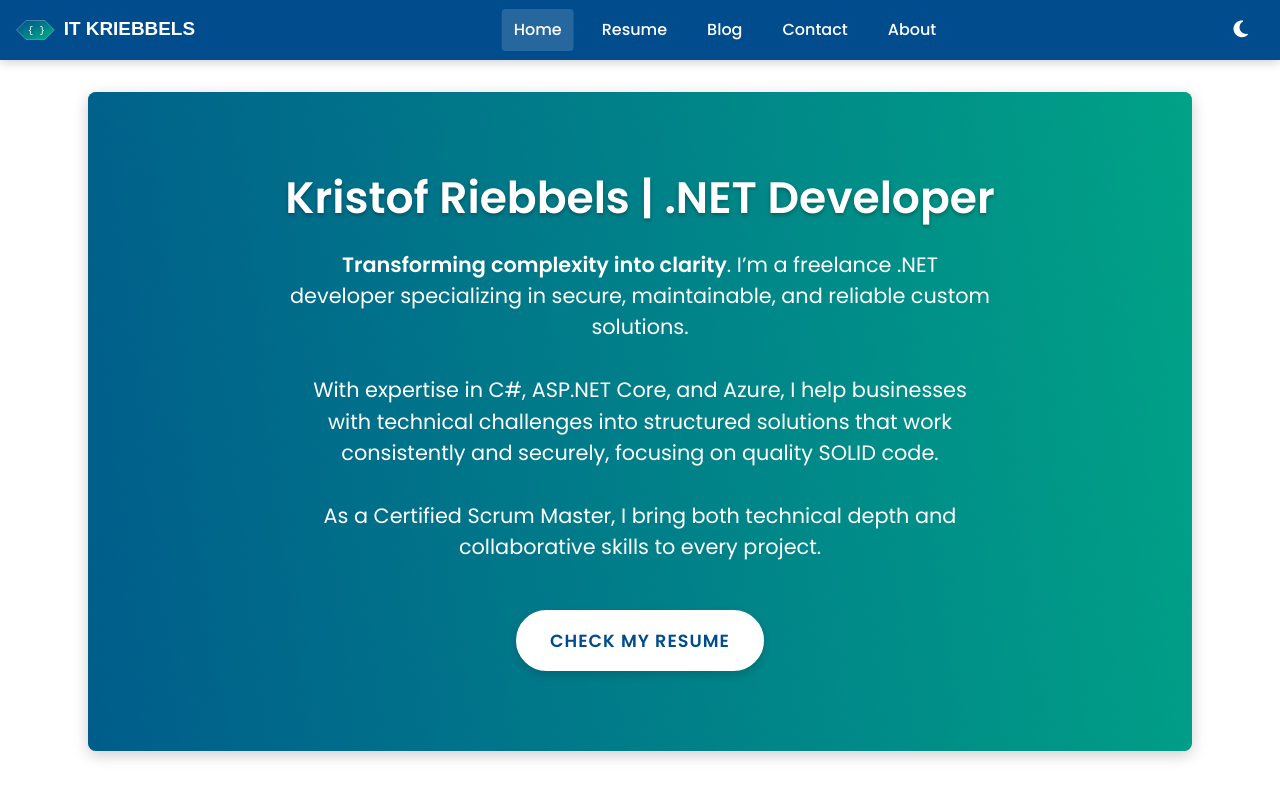
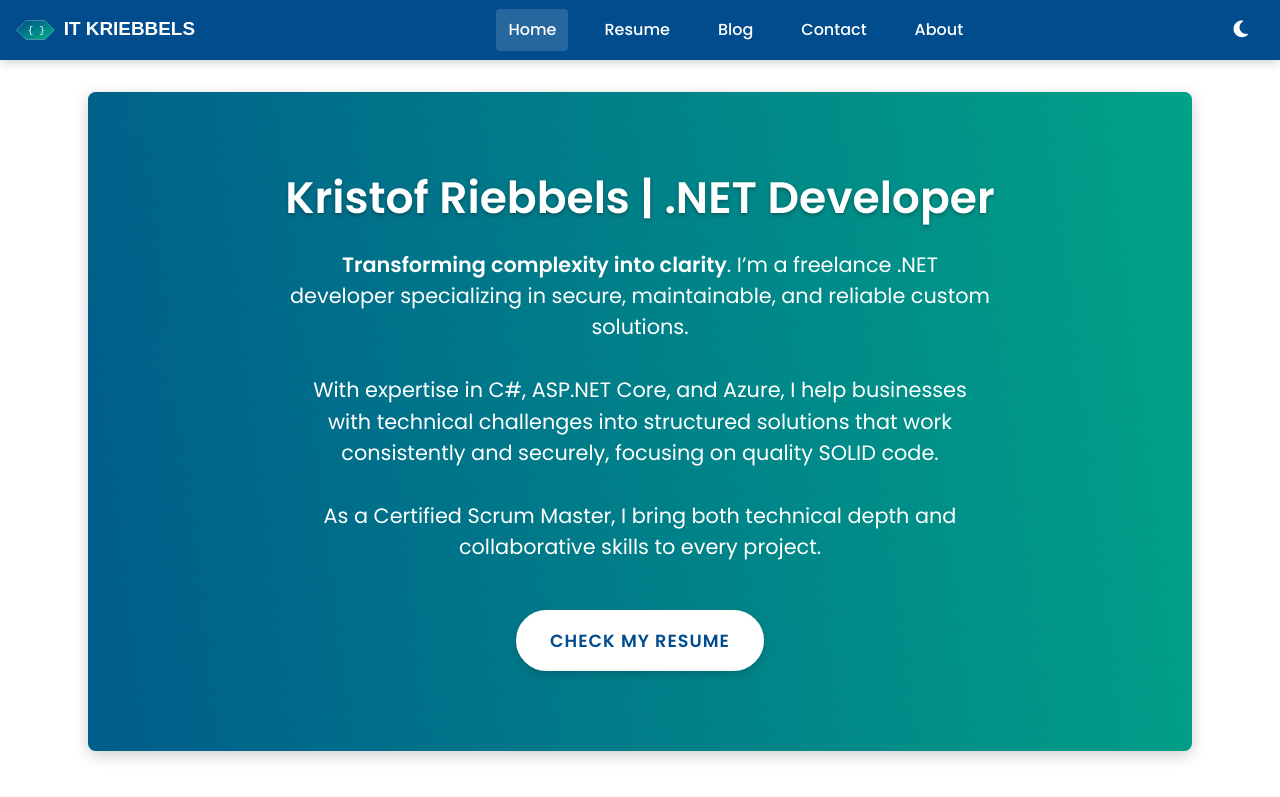
Before and after one commit to kriebb/kriebb.github.io, a Jekyll site: the page built from index.md, in a window 1280 px wide and 900 px high. Shown: the top 797 px of the window. Built offline with Jekyll 4.4.1, drawn with Linux system fonts in a browser that asks for light colours; nearby versions of some CDN libraries; our own code applies the rules of GitHub Pages for plain Markdown files.

Commit message:
trying to fix the jumping of the header

```diff
--- a/_includes/head.html
+++ b/_includes/head.html
@@ -2,42 +2,59 @@
 <meta name="viewport" content="width=device-width, initial-scale=1.0">
 <meta http-equiv="X-UA-Compatible" content="ie=edge">
 
-<!-- Critical CSS for immediate rendering -->
-{% include critical-css.html %}
+<!-- Prevent FOUC with immediate style application -->
+<style>
+  /* Force initial header styles to prevent flicker */
+  header {
+    background-color: #004c8c !important; /* Light mode header */
+    transition: none !important;
+  }
 
-<!-- Dark Mode Flash Prevention - Must be at the top of head -->
+  /* Specific dark mode overrides applied immediately */
+  .dark-mode {
+    background-color: #1e1e1e;
+    color: #e0e0e0;
+  }
+
+  .dark-mode header {
+    background-color: #1a1a1a !important;
+  }
+
+  /* Prevent logo flickering */
+  .logo-full, .logo-mini {
+    transition: none !important;
+  }
+
+  /* Hide all transitions during load */
+  .navbar, .nav-links, .nav-links a {
+    transition: none !important;
+  }
+</style>
+
+<!-- Dark Mode Flash Prevention -->
 <script>
-  // Immediately apply saved theme to prevent flash
   (function() {
-    document.documentElement.classList.add('no-transitions');
-    document.body?.classList.add('no-transitions');
-
-    var html = document.documentElement;
+    // Apply theme immediately before any rendering
     var savedTheme = localStorage.getItem('theme');
-
-    // Apply theme immediately
     if (savedTheme === 'dark') {
-      html.classList.add('dark-mode');
-      if (document.body) document.body.classList.add('dark-mode');
-    } else if (savedTheme === 'light') {
-      html.classList.remove('dark-mode');
-      if (document.body) document.body.classList.remove('dark-mode');
-    } else {
-      // Check system preference if no saved preference
-      var prefersDark = window.matchMedia('(prefers-color-scheme: dark)').matches;
-      if (prefersDark) {
-        html.classList.add('dark-mode');
-        if (document.body) document.body.classList.add('dark-mode');
-      }
+      document.documentElement.classList.add('dark-mode');
+    } else if (!savedTheme && window.matchMedia('(prefers-color-scheme: dark)').matches) {
+      document.documentElement.classList.add('dark-mode');
     }
 
-    // Remove the no-transitions class after initial render
-    setTimeout(function() {
-      document.documentElement.classList.remove('no-transitions');
-      document.body?.classList.remove('no-transitions');
-    }, 300);
+    // Re-enable transitions after page loads
+    window.addEventListener('load', function() {
+      document.getElementById('enableTransitions').disabled = true;
+    });
   })();
 </script>
+
+<!-- Disable transitions during page load -->
+<style id="enableTransitions">
+  *, *::before, *::after {
+    transition: none !important;
+  }
+</style>
 
 <title>{% if page.title %}{{ page.title | escape }} - {{ site.title | escape }}{% else %}{{ site.title | escape }}{% endif %}</title>
 
@@ -45,51 +62,25 @@
 <meta name="description" content="{{ page.description | default: site.description | strip_html | normalize_whitespace | truncate: 160 | escape }}">
 <meta name="author" content="{{ site.author }}">
 
-<!-- Open Graph / Facebook -->
-<meta property="og:type" content="website">
-<meta property="og:url" content="{{ page.url | absolute_url }}">
-<meta property="og:title" content="{% if page.title %}{{ page.title | escape }} - {{ site.title | escape }}{% else %}{{ site.title | escape }}{% endif %}">
-<meta property="og:description" content="{{ page.description | default: site.description | strip_html | normalize_whitespace | truncate: 160 | escape }}">
-<meta property="og:image" content="{{ '/assets/og-image.jpg' | absolute_url }}">
-
-<!-- Twitter -->
-<meta name="twitter:card" content="summary_large_image">
-<meta name="twitter:url" content="{{ page.url | absolute_url }}">
-<meta name="twitter:title" content="{% if page.title %}{{ page.title | escape }} - {{ site.title | escape }}{% else %}{{ site.title | escape }}{% endif %}">
-<meta name="twitter:description" content="{{ page.description | default: site.description | strip_html | normalize_whitespace | truncate: 160 | escape }}">
-<meta name="twitter:image" content="{{ '/assets/og-image.jpg' | absolute_url }}">
-
-<!-- Canonical URL -->
-<link rel="canonical" href="{{ page.url | replace:'index.html','' | absolute_url }}">
+<!-- Main CSS -->
+<link rel="stylesheet" href="{{ '/assets/css/main.css' | relative_url }}?v={{ site.time | date: '%s' }}">
+<link rel="stylesheet" href="{{ '/assets/css/override.css' | relative_url }}?v={{ site.time | date: '%s' }}">
 
 <!-- Preconnect to Google Fonts -->
 <link rel="preconnect" href="https://fonts.gstatic.com" crossorigin>
 <link href="https://fonts.googleapis.com/css2?family=Poppins:wght@300;400;500;600&display=swap" rel="stylesheet">
 
-<!-- Main CSS - Deferred loading -->
-<link rel="stylesheet" href="{{ '/assets/css/main.css' | relative_url }}?v={{ site.time | date: '%s' }}" media="print" onload="this.media='all'">
-<noscript><link rel="stylesheet" href="{{ '/assets/css/main.css' | relative_url }}?v={{ site.time | date: '%s' }}"></noscript>
+<!-- External libraries -->
+<link rel="stylesheet" href="https://cdnjs.cloudflare.com/ajax/libs/font-awesome/6.5.1/css/all.min.css" integrity="sha512-DTOQO9RWCH3ppGqcWaEA1BIZOC6xxalwEsw9c2QQeAIftl+Vegovlnee1c9QX4TctnWMn13TZye+giMm8e2LwA==" crossorigin="anonymous" referrerpolicy="no-referrer" />
+<link rel="stylesheet" href="https://unpkg.com/aos@3.0.0-beta.6/dist/aos.css" />
+<link rel="stylesheet" href="https://unpkg.com/swiper@9.2.4/swiper-bundle.min.css" crossorigin="anonymous" />
 
-<!-- Override CSS -->
-<link rel="stylesheet" href="{{ '/assets/css/override.css' | relative_url }}?v={{ site.time | date: '%s' }}" media="print" onload="this.media='all'">
-<noscript><link rel="stylesheet" href="{{ '/assets/css/override.css' | relative_url }}?v={{ site.time | date: '%s' }}"></noscript>
-
-<!-- External libraries - Load after critical content -->
-<link rel="stylesheet" href="https://cdnjs.cloudflare.com/ajax/libs/font-awesome/6.5.1/css/all.min.css" integrity="sha512-DTOQO9RWCH3ppGqcWaEA1BIZOC6xxalwEsw9c2QQeAIftl+Vegovlnee1c9QX4TctnWMn13TZye+giMm8e2LwA==" crossorigin="anonymous" referrerpolicy="no-referrer" media="print" onload="this.media='all'">
-<noscript><link rel="stylesheet" href="https://cdnjs.cloudflare.com/ajax/libs/font-awesome/6.5.1/css/all.min.css"></noscript>
-
-<!-- Lazy load non-critical CSS -->
-<link rel="stylesheet" href="https://unpkg.com/aos@3.0.0-beta.6/dist/aos.css" media="print" onload="this.media='all'">
-<link rel="stylesheet" href="https://unpkg.com/swiper@9.2.4/swiper-bundle.min.css" crossorigin="anonymous" media="print" onload="this.media='all'">
-
-<!-- Preload important images -->
+<!-- Preload critical assets -->
 <link rel="preload" as="image" href="/assets/it-kriebbels-logo-full-light.svg">
 <link rel="preload" as="image" href="/assets/it-kriebbels-logo-full-dark.svg">
-<link rel="preload" as="image" href="/assets/it-kriebbels-logo-min.svg">
-<link rel="preload" as="image" href="/assets/it-kriebbels-logo-min-dark.svg">
 
 <!-- Favicons -->
-<link rel="icon" href="/assets/favicon-light.svg" media="(prefers-color-scheme: light)" type="image/svg">
-<link rel="icon" href="/assets/favicon-dark.svg" media="(prefers-color-scheme: dark)" type="image/svg">
+<link rel="icon" href="/assets/favicon-light.svg" media="(prefers-color-scheme: light)" type="image/svg" />
+<link rel="icon" href="/assets/favicon-dark.svg" media="(prefers-color-scheme: dark)" type="image/svg" />
 
 {% seo title=false %}
--- a/_sass/layout/_header.scss
+++ b/_sass/layout/_header.scss
@@ -1,4 +1,4 @@
-/* Header Styles */
+/* Header Styles - Simplified */
 header {
   background-color: var(--primary-color, #004c8c);
   position: fixed;
@@ -20,8 +20,7 @@
   margin: 0 auto;
   padding: 0 1.5rem;
   height: 60px;
-  max-width: 1200px; /* Constrain maximum width */
-  position: relative; /* Added for positioning context */
+  max-width: 1200px;
 }
 
 .nav-logo {
@@ -29,24 +28,20 @@
   align-items: center;
   height: 100%;
   padding: 0.5rem 0;
-
-  /* Fixed width to prevent logo from causing layout shifts */
-  width: 170px;
+  flex: 0 0 auto;
 }
 
-/* Navigation Links - Fixed positioning */
+/* Navigation Links - Standard flexbox approach */
 .nav-links {
   list-style: none;
   display: flex;
   margin: 0;
   padding: 0;
-  /* Center it in the navbar */
-  position: absolute;
-  left: 50%;
-  transform: translateX(-50%);
+  flex: 1 1 auto;
+  justify-content: center;
 
   li {
-    margin: 0 0.5rem;
+    margin: 0 0.75rem;
   }
 
   a {
@@ -56,11 +51,9 @@
     font-size: 1rem;
     padding: 0.5rem 0.75rem;
     border-radius: 4px;
-    transition: all 0.2s ease;
-    display: block; /* Fixed size */
+    display: block;
 
     &:hover {
-      color: var(--white);
       background-color: rgba(255, 255, 255, 0.1);
     }
 
@@ -70,49 +63,46 @@
   }
 }
 
-/* Navigation Toggle - HIDDEN BY DEFAULT on desktop */
+/* Navigation Toggle */
 .nav-toggle {
-  display: none; /* Hidden on desktop */
+  display: none;
   background: none;
   border: none;
   font-size: 1.5rem;
   color: var(--nav-text, white);
   cursor: pointer;
   padding: 0.5rem;
+  flex: 0 0 auto;
 }
 
-/* Theme toggle position */
+/* Theme toggle */
 .nav-actions {
-  margin-left: auto; /* Push to the right */
-  width: 50px; /* Fixed width */
-  display: flex;
-  justify-content: flex-end;
+  flex: 0 0 auto;
 }
 
-/* Dark mode adjustments */
-.dark-mode {
-  header {
-    background-color: #1a1a1a; /* Dark background in dark mode */
-  }
+/* Dark mode header */
+.dark-mode header {
+  background-color: #1a1a1a;
 }
 
 /* Mobile Navigation */
 @media (max-width: 768px) {
+  .navbar {
+    position: relative;
+  }
+
   .nav-toggle {
-    display: block; /* Only shown on mobile */
+    display: block;
     order: 1;
-    width: 40px; /* Fixed width */
   }
 
   .nav-logo {
     order: 2;
     margin: 0 auto;
-    width: auto; /* Auto width on mobile */
   }
 
   .nav-actions {
     order: 3;
-    width: 40px; /* Fixed width */
   }
 
   .nav-links {
@@ -120,32 +110,26 @@
     top: 60px;
     left: 0;
     width: 100%;
+    flex-direction: column;
+    background-color: var(--header-bg, var(--primary-color));
     display: none;
-    flex-direction: column;
-    transform: none; /* Reset the transform */
-    background-color: var(--header-bg, var(--primary-color));
-    box-shadow: 0 4px 6px rgba(0, 0, 0, 0.1);
-    padding: 0.5rem 0;
 
     li {
-      padding: 0;
+      margin: 0;
+      width: 100%;
       border-bottom: 1px solid rgba(255, 255, 255, 0.1);
-      width: 100%;
-      margin: 0;
 
       &:last-child {
         border-bottom: none;
       }
 
       a {
-        display: block;
         padding: 0.75rem 1.5rem;
         border-radius: 0;
       }
     }
   }
 
-  /* When nav is open, show the menu */
   .navbar.nav-open .nav-links {
     display: flex;
   }
--- a/assets/js/theme.js
+++ b/assets/js/theme.js
@@ -1,66 +1,40 @@
 /**
- * Theme Toggle Functionality
- * - Handles theme switching between light and dark mode
- * - Persists theme preference in localStorage
- * - Applies appropriate theme on page load
+ * Theme Toggle - Simplified
  */
 (function() {
   // Elements
   const darkModeButton = document.getElementById('darkModeToggle');
   const lightModeButton = document.getElementById('lightModeToggle');
-  const html = document.documentElement;
-  const body = document.body;
 
-  /**
-   * Set theme and save preference
-   * @param {string} themeName - 'light' or 'dark'
-   */
+  // Set theme and save preference
   function setTheme(themeName) {
-    // Add transition-disabling class during theme change to prevent flickering
-    html.classList.add('no-transitions');
-    body.classList.add('no-transitions');
-
-    // Update localStorage first
-    localStorage.setItem('theme', themeName);
-
-    // Apply theme classes
     if (themeName === 'dark') {
-      html.classList.add('dark-mode');
-      body.classList.add('dark-mode');
+      document.documentElement.classList.add('dark-mode');
     } else {
-      html.classList.remove('dark-mode');
-      body.classList.remove('dark-mode');
+      document.documentElement.classList.remove('dark-mode');
     }
 
-    // Re-enable transitions after theme is applied
-    setTimeout(function() {
-      html.classList.remove('no-transitions');
-      body.classList.remove('no-transitions');
-    }, 50);
+    localStorage.setItem('theme', themeName);
   }
 
-  /**
-   * Init theme toggle buttons
-   */
+  // Set up event listeners
   function initThemeToggle() {
-    if (darkModeButton && lightModeButton) {
-      // Set up event listeners for both buttons
-      darkModeButton.addEventListener('click', function(e) {
-        e.preventDefault();
-        setTheme('dark');
-      });
+    if (!darkModeButton || !lightModeButton) return;
 
-      lightModeButton.addEventListener('click', function(e) {
-        e.preventDefault();
-        setTheme('light');
-      });
+    darkModeButton.addEventListener('click', () => setTheme('dark'));
+    lightModeButton.addEventListener('click', () => setTheme('light'));
 
-      // Unhide buttons once JS is loaded
-      darkModeButton.removeAttribute('hidden');
-      lightModeButton.removeAttribute('hidden');
-    }
+    // Show the appropriate button based on current theme
+    const isDark = document.documentElement.classList.contains('dark-mode');
+
+    darkModeButton.style.display = isDark ? 'none' : 'block';
+    lightModeButton.style.display = isDark ? 'block' : 'none';
+
+    // Unhide buttons now that JS has initialized them
+    darkModeButton.removeAttribute('hidden');
+    lightModeButton.removeAttribute('hidden');
   }
 
-  // Run on DOM ready
+  // Run when the DOM is ready
   document.addEventListener('DOMContentLoaded', initThemeToggle);
 })();
```
